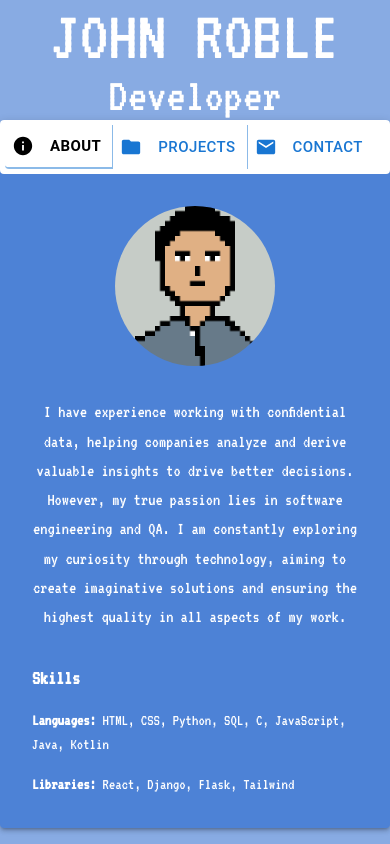
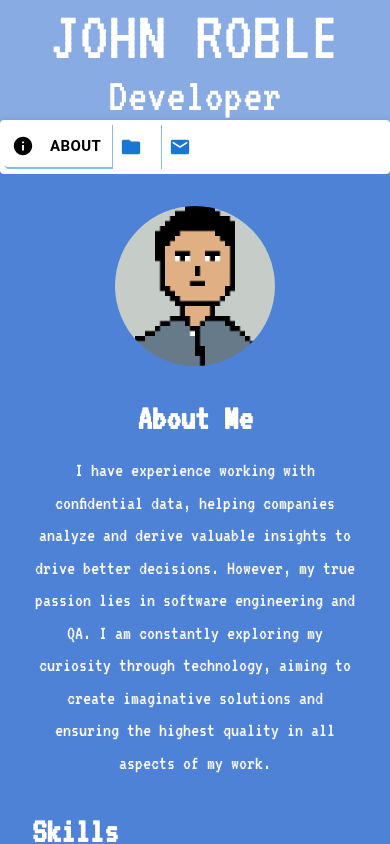
Before and after one commit to shadycodee/Portfolio, a React (Vite) app: page / in a window 390 px wide. Shown: the top 844 px of the page. Built offline with nearby package versions, Linux system fonts and the light colour scheme.

Commit message:
Enhance button group responsiveness and improve About page styling

```diff
--- a/src/App.css
+++ b/src/App.css
@@ -87,3 +87,15 @@ body {
     display: flex;
     flex-wrap: nowrap;
 }
+
+.button-group .tab {
+    display: flex;
+    align-items: center;
+    justify-content: center;
+  }
+
+  @media (max-width: 768px) {
+    .button-group .tab {
+      min-width: 50px; /* Adjust button size for mobile */
+    }
+  }
--- a/src/App.jsx
+++ b/src/App.jsx
@@ -1,7 +1,6 @@
-import React, { useState } from 'react'
-import Paper from '@mui/material/Paper'
+import React, { useState } from 'react';
+import Paper from '@mui/material/Paper';
 import './App.css';
-import { colors } from '@mui/material';
 import Button from '@mui/material/Button';
 import ButtonGroup from '@mui/material/ButtonGroup';
 import InfoIcon from '@mui/icons-material/Info'; // Icon for "About"
@@ -10,10 +9,11 @@ import EmailIcon from '@mui/icons-material/Email'; // Icon for "Contact"
 import About from './Pages/About';
 import Projects from './Pages/Projects';
 import Contact from './Pages/Contact';
-import { Email } from '@mui/icons-material';
+import { useMediaQuery } from '@mui/material'; // Import useMediaQuery
 
 function App() {
   const [activeTab, setActiveTab] = useState('about');
+  const isMobile = useMediaQuery('(max-width: 768px)'); // Detect mobile screen size
 
   const renderContent = () => {
     switch (activeTab) {
@@ -27,19 +27,21 @@ function App() {
         return <About />;
     }
   };
+
   return (
     <div className='my-500'>
       <div className='text-center'>
-      <h1 className='text-7xl sm:text-4xl md:text-5xl lg:text-6xl xl:text-7xl text-white'>JOHN ROBLE </h1>
+        <h1 className='text-7xl sm:text-4xl md:text-5xl lg:text-6xl xl:text-7xl text-white'>JOHN ROBLE</h1>
         <h3 className='text-5xl sm:text-2xl md:text-3xl lg:text-4xl xl:text-5xl text-white'>Developer</h3>
-
-
       </div>
-    <Paper elevation={3}
-    sx={{ backgroundColor: '#4d82d6',
+      <Paper
+        elevation={3}
+        sx={{
+          backgroundColor: '#4d82d6',
           padding: '0px',
         }}
-      className='w-full max-w-6xl mx-auto p-0 md:px-8 lg:px-12'>
+        className='w-full max-w-6xl mx-auto p-0 md:px-8 lg:px-12'
+      >
         <div className="tab-section">
           <ButtonGroup variant="text" size="large" aria-label="Basic button group" className='button-group'>
             <Button
@@ -47,35 +49,30 @@ function App() {
               className={activeTab === 'about' ? 'tab active' : 'tab'}
               startIcon={<InfoIcon />}
             >
-            About
+              {(!isMobile || activeTab === 'about') && 'About'}
             </Button>
             <Button
               onClick={() => setActiveTab('projects')}
               className={activeTab === 'projects' ? 'tab active' : 'tab'}
               startIcon={<FolderIcon />}
             >
-            Projects
+              {(!isMobile || activeTab === 'projects') && 'Projects'}
             </Button>
             <Button
               onClick={() => setActiveTab('contact')}
               className={activeTab === 'contact' ? 'tab active' : 'tab'}
               startIcon={<EmailIcon />}
             >
-            Contact
+              {(!isMobile || activeTab === 'contact') && 'Contact'}
             </Button>
           </ButtonGroup>
         </div>
-          {/* <div style={{display: 'flex', justifyContent: 'center', alignContent: 'center', alignItems:'center', marginTop: '20%'}}><h3 style={{color: 'white'}}>Under construction...</h3></div> */}
         <div className='content'>
           {renderContent()}
         </div>
-
       </Paper>
-
-
     </div>
-
-  )
+  );
 }
 
-export default App
+export default App;
--- a/src/Pages/About.jsx
+++ b/src/Pages/About.jsx
@@ -13,14 +13,15 @@ function About() {
 
       {/* Paragraph Section */}
       <div className="flex flex-col items-center md:items-start">
-        <p className="text-center md:text-left text-lg md:text-xl leading-relaxed">
+      <h3 className="text-4xl font-bold mb-4">About Me</h3>
+        <p className="text-center md:text-left text-xl md:text-2xl leading-relaxed">
           I have experience working with confidential data, helping companies analyze and derive valuable insights to drive better decisions. However, my true passion lies in software engineering and QA. I am constantly exploring my curiosity through technology, aiming to create imaginative solutions and ensuring the highest quality in all aspects of my work.
         </p>
 
         {/* Skills Section */}
         <div className="mt-8">
-          <h3 className="text-xl font-bold mb-4">Skills</h3>
-          <div className="space-y-4">
+          <h3 className="text-4xl font-bold mb-4">Skills</h3>
+          <div className="space-y-4 text-2xl">
             <div>
               <span className="font-semibold">Languages:</span> HTML, CSS, Python, SQL, C, JavaScript, Java, Kotlin
             </div>
```
Lines whose indentation alone changed are shown as unchanged.
